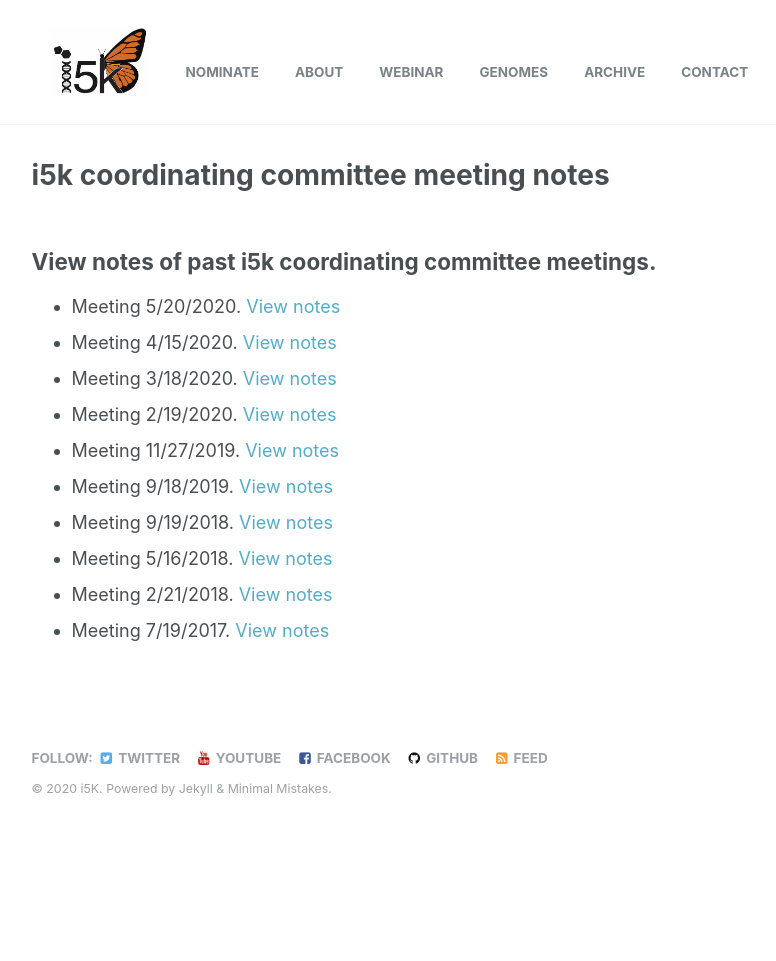
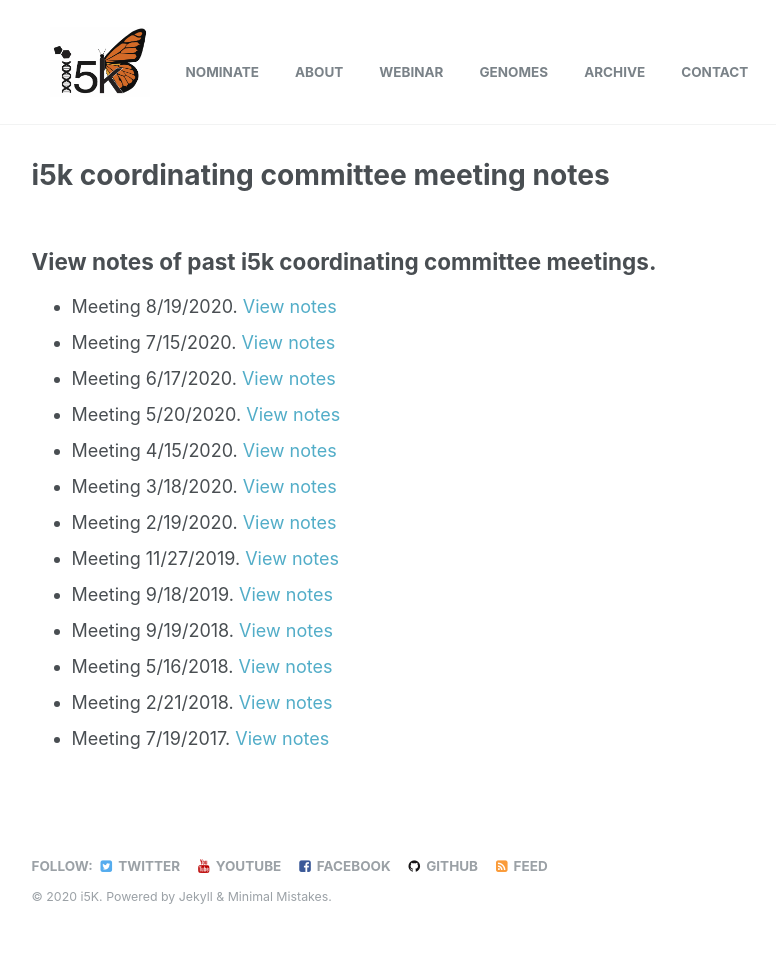
Before and after one commit to i5k/i5k.github.io, a Jekyll site: the page built from _pages/meeting-notes.md, in a window 1280 px wide. Shown: the whole page, without its empty margins (250-1026 px from the left). Built offline with Jekyll 4.4.1, drawn with Linux system fonts in a browser that asks for light colours; before the commit the page ends 900 px from its top, so only the background shows below that.

Commit message:
Update meeting-notes.md

```diff
--- a/_pages/meeting-notes.md
+++ b/_pages/meeting-notes.md
@@ -6,6 +6,9 @@ permalink: /meeting-notes
 
 ## View notes of past i5k coordinating committee meetings.
 
+* Meeting 8/19/2020. [View notes](/meeting_notes/08-19-2020_Notes)
+* Meeting 7/15/2020. [View notes](/meeting_notes/07-15-2020_Notes)
+* Meeting 6/17/2020. [View notes](/meeting_notes/06-17-2020_Notes)
 * Meeting 5/20/2020. [View notes](/meeting_notes/05-20-2020_Notes)
 * Meeting 4/15/2020. [View notes](/meeting_notes/04-15-2020_Notes)
 * Meeting 3/18/2020. [View notes](/meeting_notes/03-18-2020_Notes)
```
